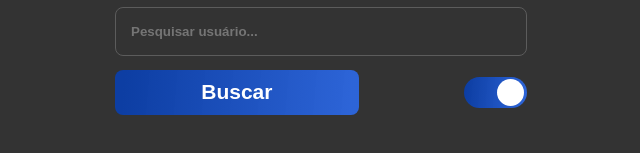
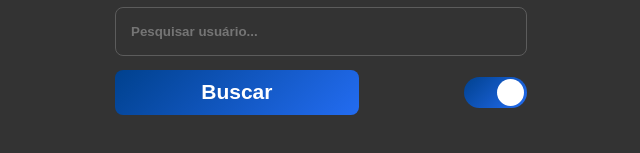
Before and after one commit to RenanTRS/github-app, a React (Vite) app: page / in a window 1280 px wide. Shown: the part 379-532 px from the top of the page, without its empty margins (319-959 px from the left). Built offline with nearby package versions, Linux system fonts and the light colour scheme.

Commit message:
update: change blue linear color

```diff
--- a/src/style/globalStyle.scss
+++ b/src/style/globalStyle.scss
@@ -17,7 +17,7 @@ body {
 :root {
     --background-dark: #333;
     --background-light: #fff;
-    --blue-linear: linear-gradient(94.79deg, #0D3EA3 3.9%, rgba(44, 110, 247, 0.84) 96.1%);
+    --blue-linear: linear-gradient(135deg, #00418e 0%, #236cf1 100%);
     --gray-linear: linear-gradient(90deg, #FFFFFF 0%, #C1C1C1 100%);
     --border-input: #5C5C5C;
     --inputHeight: 2.5rem;
```
